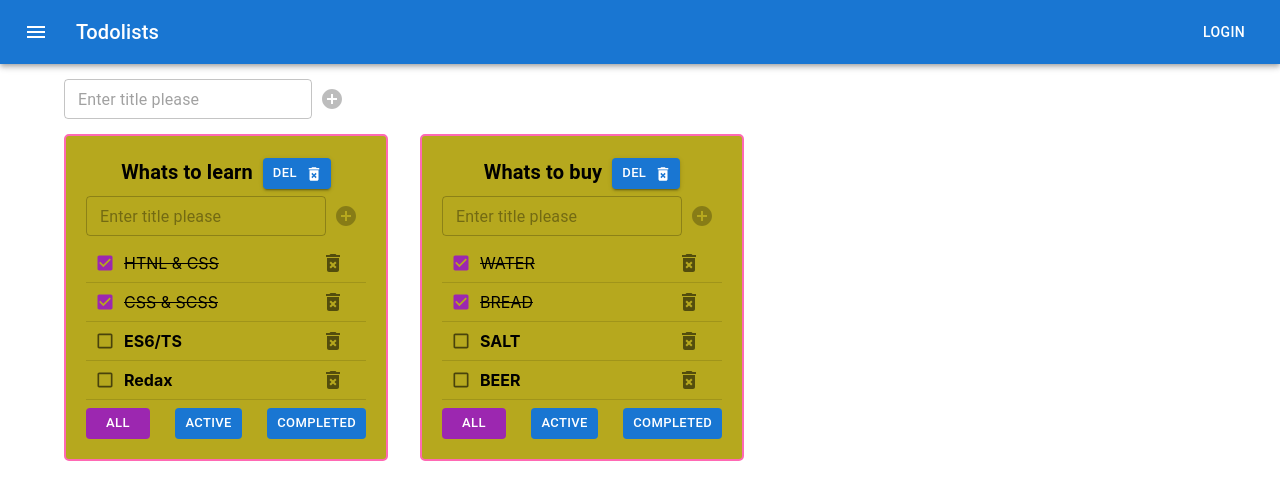
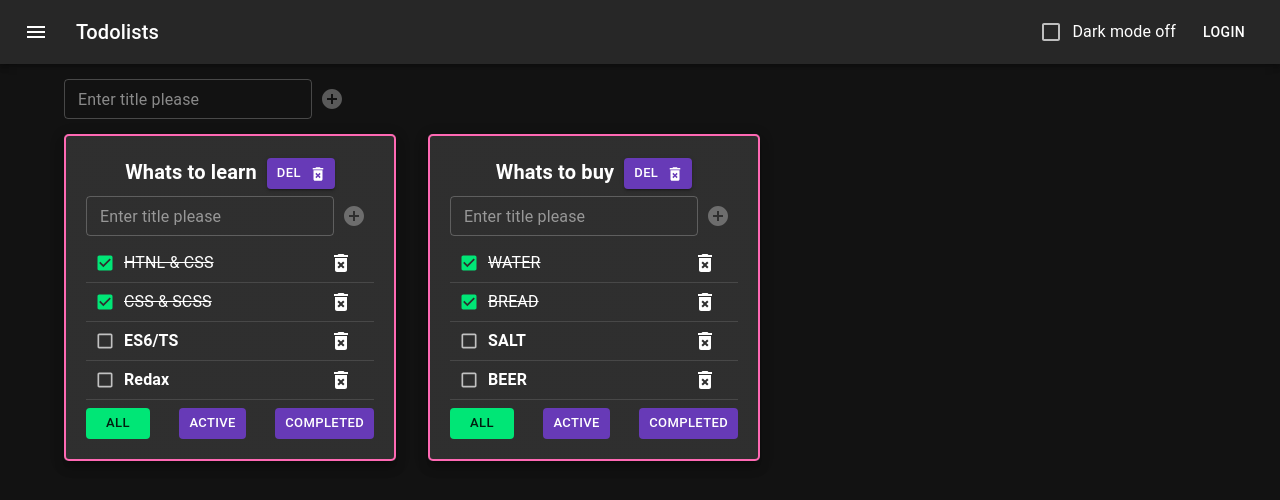
Before and after one commit to Alex62510/1-todolist, a React (Create React App) app: page / in a window 1280 px wide. Shown: the top 500 px of the page. Built offline with nearby package versions, Linux system fonts and the light colour scheme.

Commit message:
commit-072- material ui

```diff
--- a/src/App.css
+++ b/src/App.css
@@ -7,18 +7,17 @@
 /*  margin-right: 50px;*/
 }
 .todolist {
-  width: 280px;
   border: 2px solid hotpink;
   border-radius: 5px;
   padding: 20px;
-  background-color: #b6a81e;
+  /*background-color: #800057;*/
   height: max-content;
 }.todolist-empty {
-   width: 280px;
+
   border: 2px solid hotpink;
   border-radius: 5px;
   padding: 20px;
-  background-color: #6aff2f;
+  background-color: #362fff;
 }
 .task {
   font-weight: bold;
--- a/src/App.tsx
+++ b/src/App.tsx
@@ -3,8 +3,20 @@ import './App.css';
 import Todolist from "./Todolist";
 import {v1} from "uuid";
 import {AddItemForm} from "./AddItemForm";
-import {AppBar, Button, Container, Grid, IconButton, Toolbar, Typography} from "@mui/material";
+import {
+    AppBar,
+    Button, Checkbox,
+    Container,
+    createTheme, CssBaseline, FormControlLabel, FormGroup,
+    Grid,
+    IconButton,
+    Paper,
+    ThemeProvider,
+    Toolbar,
+    Typography
+} from "@mui/material";
 import {Menu} from "@mui/icons-material";
+import {deepPurple, green} from "@mui/material/colors";
 
 export type FilterVuluesType = "All" | "Active" | "Completed"
 export type TaskType = {
@@ -30,7 +42,6 @@ function App(): JSX.Element {
         {id: TodolistId_1, title: "Whats to learn", filter: "All"},
         {id: TodolistId_2, title: "Whats to buy", filter: "All"},
     ])
-
     const [tasks, setTasks] = useState<TaskStateType>({
 
         [TodolistId_1]: [
@@ -46,6 +57,8 @@ function App(): JSX.Element {
             {id: v1(), title: "BEER", isDone: false}
         ]
     })
+    const [isDarkMode, setIsDarkMode] = useState<boolean>(true)
+
     const addTask = (title: string, todolistId: string) => {
         const newTask: TaskType = {id: v1(), title: title, isDone: true}
         setTasks({...tasks, [todolistId]: [newTask, ...tasks[todolistId]]})
@@ -91,6 +104,7 @@ function App(): JSX.Element {
         let taskForRender: Array<TaskType> = getFiltredTaskForRender(tasks[t.id], t.filter)
         return (
             <Grid item>
+                <Paper elevation={8}>
                     <Todolist
                         key={t.id}
                         todolistId={t.id}
@@ -107,10 +121,21 @@ function App(): JSX.Element {
                         addTask={addTask}
                         changeTaskTitle={changeTaskTitle}
                     />
+                </Paper>
             </Grid>
         )
     })
+    const mode = isDarkMode ? "dark" : "light"
+    const customTheme = createTheme({
+        palette: {
+            primary: deepPurple,
+            secondary: green,
+            mode: mode
+        }
+    })
     return (
+        <ThemeProvider theme={customTheme}>
+            <CssBaseline/>
             <div className="App">
                 <AppBar position="static">
                     <Toolbar>
@@ -126,16 +151,17 @@ function App(): JSX.Element {
                         <Typography variant="h6" component="div" sx={{flexGrow: 1}}>
                             Todolists
                         </Typography>
-                    {/*<FormGroup>*/}
-                    {/*    <FormControlLabel*/}
-
-                    {/*    />*/}
-                    {/*</FormGroup>*/}
+                        <FormGroup>
+                            <FormControlLabel
+                                control={<Checkbox onChange={(e) => setIsDarkMode(e.currentTarget.checked)}/>}
+                                label={isDarkMode ? "Dark mode off" : "Dark mode on" }
+                            />
+                        </FormGroup>
                         <Button color="inherit">Login</Button>
                     </Toolbar>
                 </AppBar>
                 <Container fixed>
-                <Grid container sx={{p:"15px 0px"}}>
+                    <Grid container sx={{p: "15px 0px"}}>
                         <AddItemForm addNewItem={addTodolist}/>
                     </Grid>
                     <Grid container spacing={4}>
@@ -144,6 +170,8 @@ function App(): JSX.Element {
                 </Container>
 
             </div>
+        </ThemeProvider>
+
     )
 }
 
```
Lines whose indentation alone changed are shown as unchanged.
